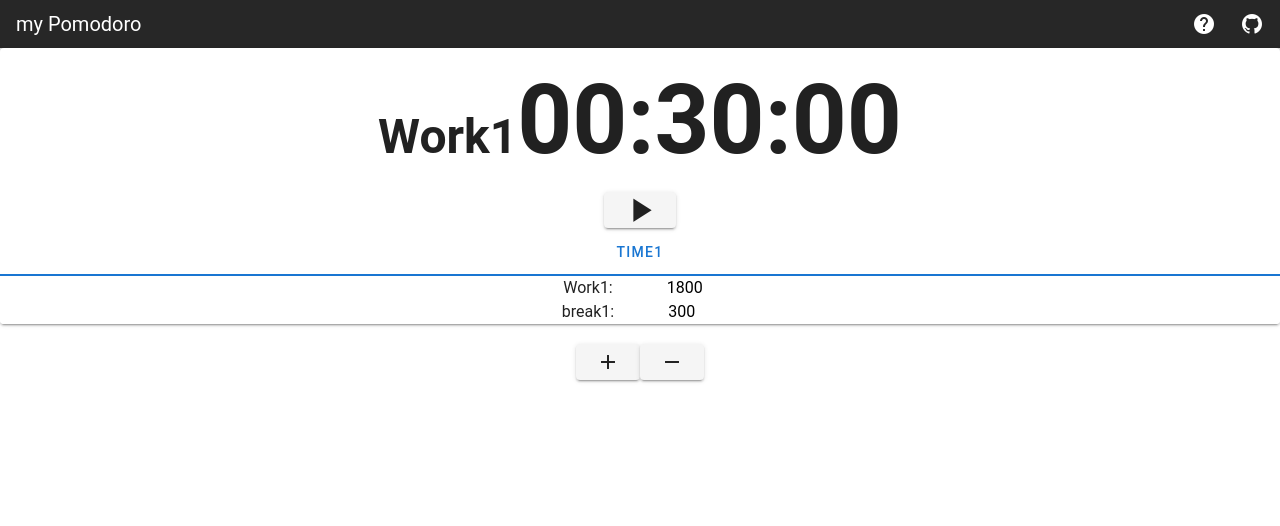
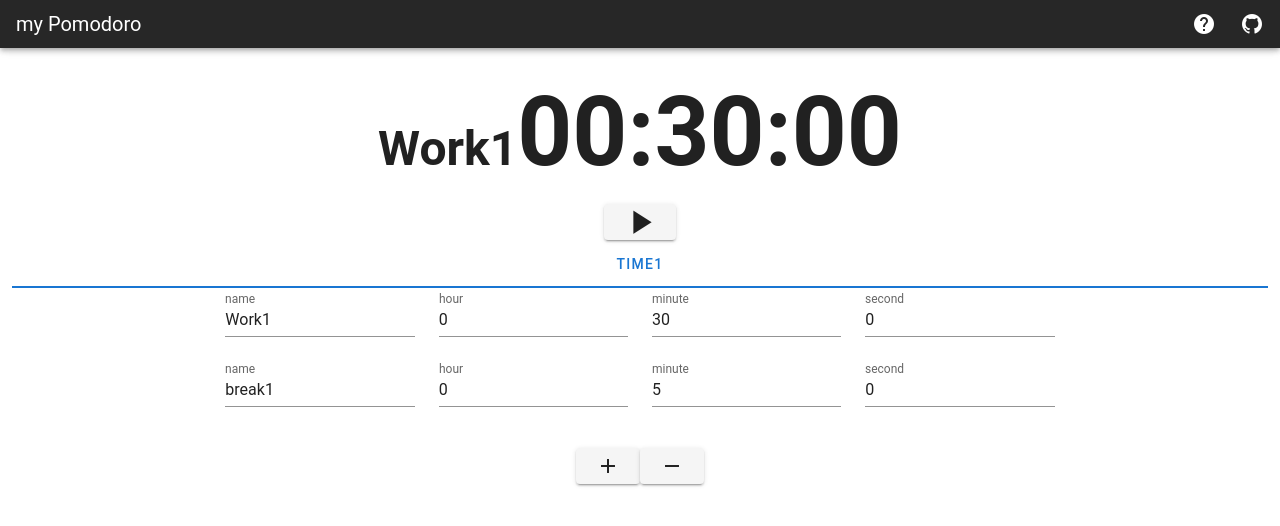
Before and after one commit to EndoHizumi/myPomodoro, a Vue app in the folder mypomodoro/: page / in a window 1280 px wide. Shown: the top 526 px of the page. Built offline with nearby package versions, Linux system fonts and the light colour scheme.

Commit message:
update: Time can be set individually

```diff
--- a/mypomodoro/src/App.vue
+++ b/mypomodoro/src/App.vue
@@ -6,14 +6,15 @@
           <v-toolbar-title>my Pomodoro</v-toolbar-title>
           <v-spacer></v-spacer>
           <v-btn icon disable>
-            <v-icon >mdi-help-circle</v-icon>
+            <v-icon>mdi-help-circle</v-icon>
           </v-btn>
           <v-btn icon href="https://github.com/EndoHizumi/myPomodoro/tree/develop">
             <v-icon>mdi-github</v-icon>
           </v-btn>
         </v-app-bar>
       </div>
-      <v-card>
+      <v-content>
+        <v-container fluid>
           <timer
             v-bind:name="name"
             v-bind:startTime="time"
@@ -21,6 +22,7 @@
             ref="timer"
             v-on:finish="next"
           ></timer>
+
           <v-btn v-on:click="startTimer" v-if="state == 'stop' || state == 'finish'">
             <v-icon x-large>mdi-play</v-icon>
           </v-btn>
@@ -33,6 +35,7 @@
           <v-btn v-on:click="stopTimer" v-if="state == 'pause' || state == 'finish'">
             <v-icon x-large>mdi-stop</v-icon>
           </v-btn>
+
           <v-tabs v-model="tab" background-color="transparent" grow>
             <v-tab v-for="item in pattern" :key="item">{{ item['name'] }}</v-tab>
           </v-tabs>
@@ -40,23 +43,74 @@
           <v-tabs-items v-model="tab">
             <v-tab-item v-for="item in pattern" :key="item['id']">
               <div v-for="element in item['data']" :key="element['id']">
-              {{element['name']}}:
-              <input
-                class="settime"
+                <v-layout column justify-center>
+                  <v-row>
+                    <v-col></v-col>
+                    <v-col>
+                      <v-text-field
+                        name="name"
+                        label="name"
+                        class="timername"
+                        v-model="element.name"
+                        v-on:input="onChange(element)"
+                        v-bind:disabled="state == 'process' || state == 'pause'"
+                      ></v-text-field>
+                    </v-col>
+                    <v-col>
+                      <v-text-field
+                        class="timervalue"
                         v-bind:disabled="state == 'process' || state == 'pause'"
                         type="number"
                         name="number"
-                v-bind:value="element.time"
-                v-on:input="onChange($event,element)"
+                        label="hour"
+                        v-model="element.hour"
+                        v-on:input="onChange(element)"
                       />
+                    </v-col>
+                    <v-col>
+                      <v-text-field
+                        class="timervalue"
+                        v-bind:disabled="state == 'process' || state == 'pause'"
+                        type="number"
+                        name="number"
+                        label="minute"
+                        v-model="element.minute"
+                        v-on:input="onChange(element)"
+                      />
+                    </v-col>
+                    <v-col>
+                      <v-text-field
+                        class="timervalue"
+                        v-bind:disabled="state == 'process' || state == 'pause'"
+                        type="number"
+                        name="number"
+                        label="second"
+                        v-model="element.second"
+                        v-on:input="onChange(element)"
+                      />
+                    </v-col>
+                    <v-col></v-col>
+                  </v-row>
+                </v-layout>
               </div>
             </v-tab-item>
           </v-tabs-items>
-      </v-card>
           <div class="group_volume">
-        <v-btn v-bind:disabled="state == 'process' || state == 'pause'" v-on:click='pattern[group]["data"].push({name:"task",time:"0"})'><v-icon>mdi-plus</v-icon></v-btn>
-        <v-btn v-bind:disabled="state == 'process' || state == 'pause'" v-on:click='pattern[group]["data"].pop()'><v-icon>mdi-minus</v-icon></v-btn>
+            <v-btn
+              v-bind:disabled="state == 'process' || state == 'pause'"
+              v-on:click="pattern[group]['data'].push({name:'task',time:'0'})"
+            >
+              <v-icon>mdi-plus</v-icon>
+            </v-btn>
+            <v-btn
+              v-bind:disabled="state == 'process' || state == 'pause'"
+              v-on:click="pattern[group]['data'].pop()"
+            >
+              <v-icon>mdi-minus</v-icon>
+            </v-btn>
           </div>
+        </v-container>
+      </v-content>
     </v-app>
   </div>
 </template>
@@ -81,15 +135,11 @@
   methods: {
     startTimer: function() {
       this.state = "process";
-      this.name = this.pattern[this.group]["data"][this.position]["name"];
-      this.time = this.pattern[this.group]["data"][this.position]["time"];
       this.$refs.timer.startTimer();
     },
     stopTimer: function() {
       this.state = "stop";
       this.position = 0;
-      this.name = this.pattern[this.group]["data"][0]["name"];
-      this.time = this.pattern[this.group]["data"][0]["time"];
       this.$refs.timer.stopTimer();
     },
     pauseTimer: function() {
@@ -105,10 +155,19 @@
         this.position = 0;
       }
     },
-    onChange: function(event, element) {
-      element.time = event.target.value;
-      this.name = element.name
-      this.time = element.time;
+    onChange: function(element) {
+
+      this.name = element.name;
+      this.time =
+        Math.abs(element.hour) * 3600 + Math.abs(element.minute) * 60 + Math.abs(parseInt(element.second));
+      if (Math.abs(element.second) > 59) {
+        element.minute = parseInt(Math.abs(element.minute)) + 1;
+        element.second = 0;
+      }
+      if (Math.abs(element.minute) > 59) {
+        element.minute = 0;
+        element.hour = parseInt(Math.abs(element.hour)) + 1;
+      }
     }
   },
   created: function() {
@@ -117,16 +176,24 @@
       data: [
         {
           name: "Work1",
-          time: "1800"
+          hour: "0",
+          minute: "30",
+          second: "0"
         },
         {
           name: "break1",
-          time: "300"
+          hour: "0",
+          minute: "5",
+          second: "0"
         }
       ]
     });
-    this.name = this.pattern[this.group]["data"][this.position]["name"];
-    this.time = this.pattern[this.group]["data"][this.position]["time"];
+    let postion_data = this.pattern[this.group]["data"][this.position];
+    this.name = postion_data["name"];
+    this.time =
+      postion_data.hour * 3600 +
+      postion_data.minute * 60 +
+      parseInt(postion_data.second);
   }
 };
 </script>
@@ -145,11 +212,6 @@
   font-size: 1000%;
 }
 
-.settime {
-  margin-left: 50px;
-  width: 50px !important;
-}
-
 .group_volume {
   margin-top: 20px;
 }
```
Lines whose indentation alone changed are shown as unchanged.
